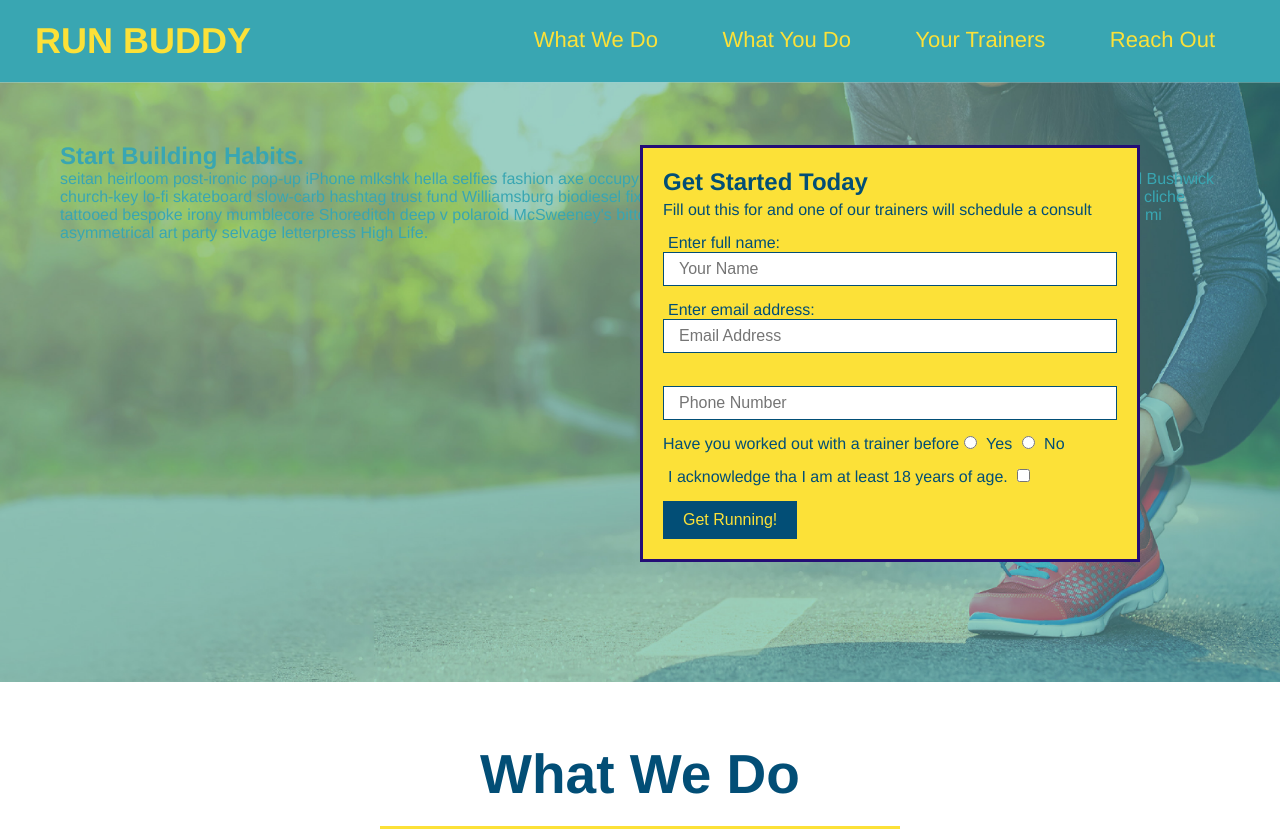
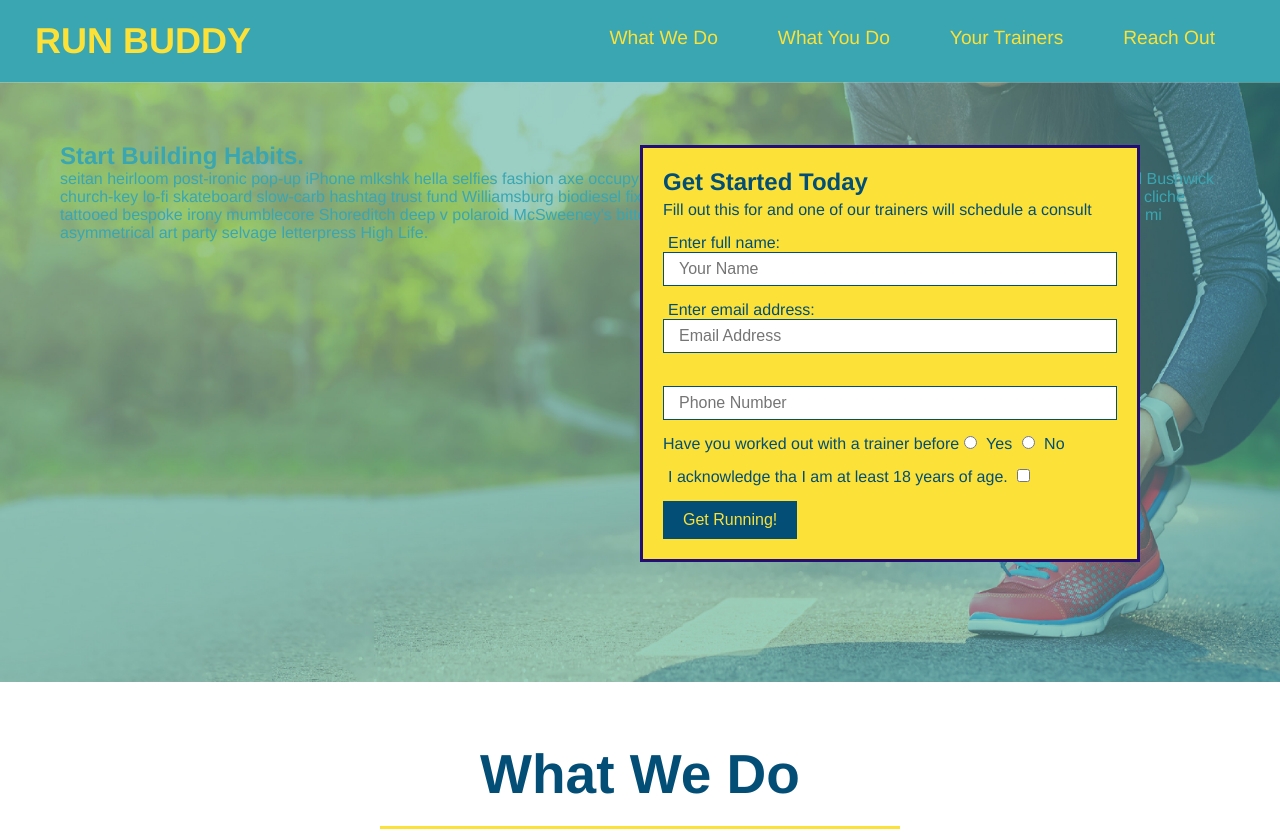
Before and after one commit to jkmebane/run-buddy, a plain HTML site: page index.html in a window 1280 px wide. Shown: the top 832 px of the page. Drawn offline with Linux system fonts and the light colour scheme.

Commit message:
add flexbox to header

```diff
--- a/assets/css/style.css
+++ b/assets/css/style.css
@@ -39,31 +39,36 @@ header nav {
     margin: 7px 0;
 }
 
-header nav ul li {
-    display: inline;
+header nav ul {
+    display: flex;
+    flex-wrap: wrap;
+    justify-content: space-between;
+    align-items: center;
+    list-style: none;
 }
 
 header nav ul li a {
     margin: 0 30px;
     font-weight: lighter;
-    font-size: 22px;
+    font-size: 1.5vw;
 }
 
 footer {
     background: #fce138;
     width: 100%;
     padding: 40px 35px;
+    display: flex;
+    justify-content: space-between;
+    flex-wrap: wrap;
 }
 
 footer h2 {
-    display: inline;
     color: #024e76;
     font-size: 30px;
     margin: 0;
 }
 
 footer div {
-    float: right;
     line-height: 1.5;
     text-align: right;
 }
@@ -133,7 +138,9 @@ section {
 .intro {
     text-align: center;
 
-}.intro h2 {
+}
+
+.intro h2 {
     font-size: 55px;
     color: #024e76;
     margin-bottom: 35px;
@@ -152,8 +159,8 @@ section {
     width: 80%;
     font-size: 20px;
 
-     /* add this along your other declarations */
-     margin: 0 auto;
+    /* add this along your other declarations */
+    margin: 0 auto;
 }
 
 .steps {
@@ -188,14 +195,10 @@ section {
 }
 
 /* remove this entire CSS rule */
-.intro h2 {
-
-}
+.intro h2 {}
 
 /* and this one */
-.steps h2 {
-
-}
+.steps h2 {}
 
 .steps div {
     margin-bottom: 80-px;
@@ -222,7 +225,9 @@ section {
 .steps span {
     font-size: 38px;
 
-}.trainers {
+}
+
+.trainers {
     text-align: center;
 }
 
@@ -275,7 +280,7 @@ section {
     display: inline-block;
     padding: 0 100px 20px 100px;
     border-bottom: 3px solid;
-    margin-bottom:  35px;
+    margin-bottom: 35px;
     color: #024e76;
 }
 
@@ -311,7 +316,8 @@ section {
 
 }
 
-.contact-info p, .contact-info address {
+.contact-info p,
+.contact-info address {
     margin: 20px 0;
     line-height: 1.5;
     font-size: 20px;
```
